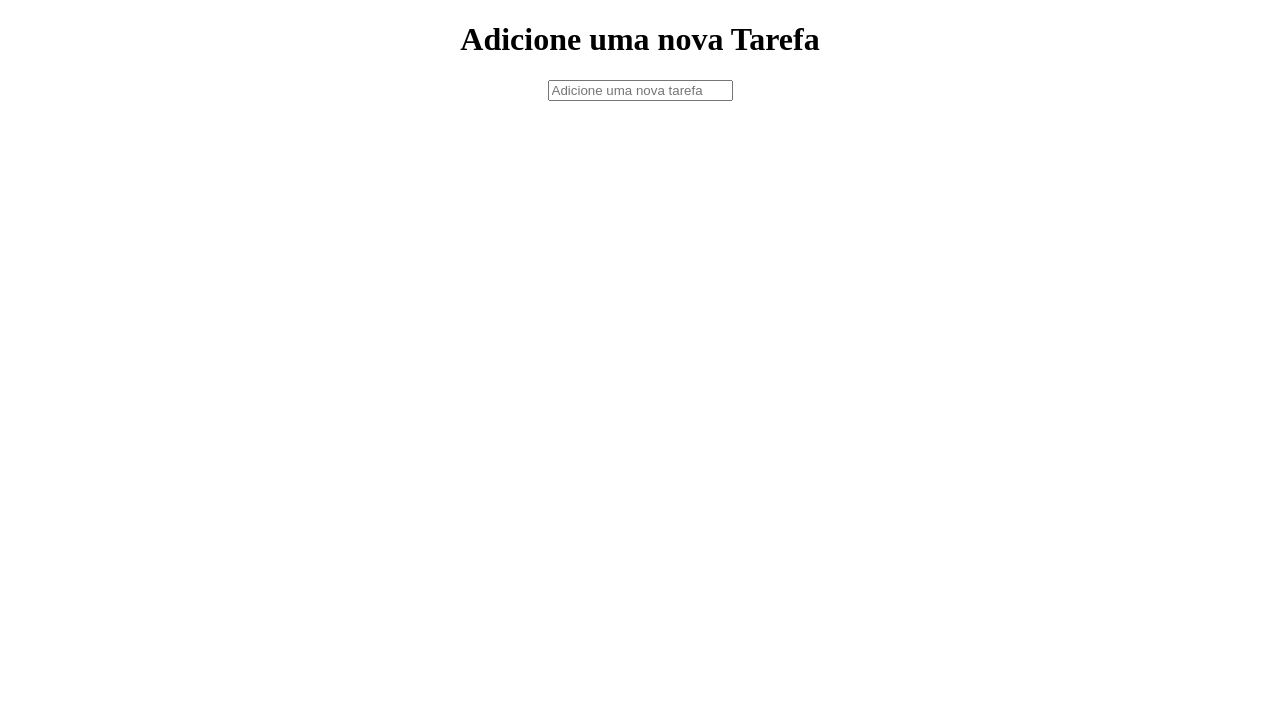
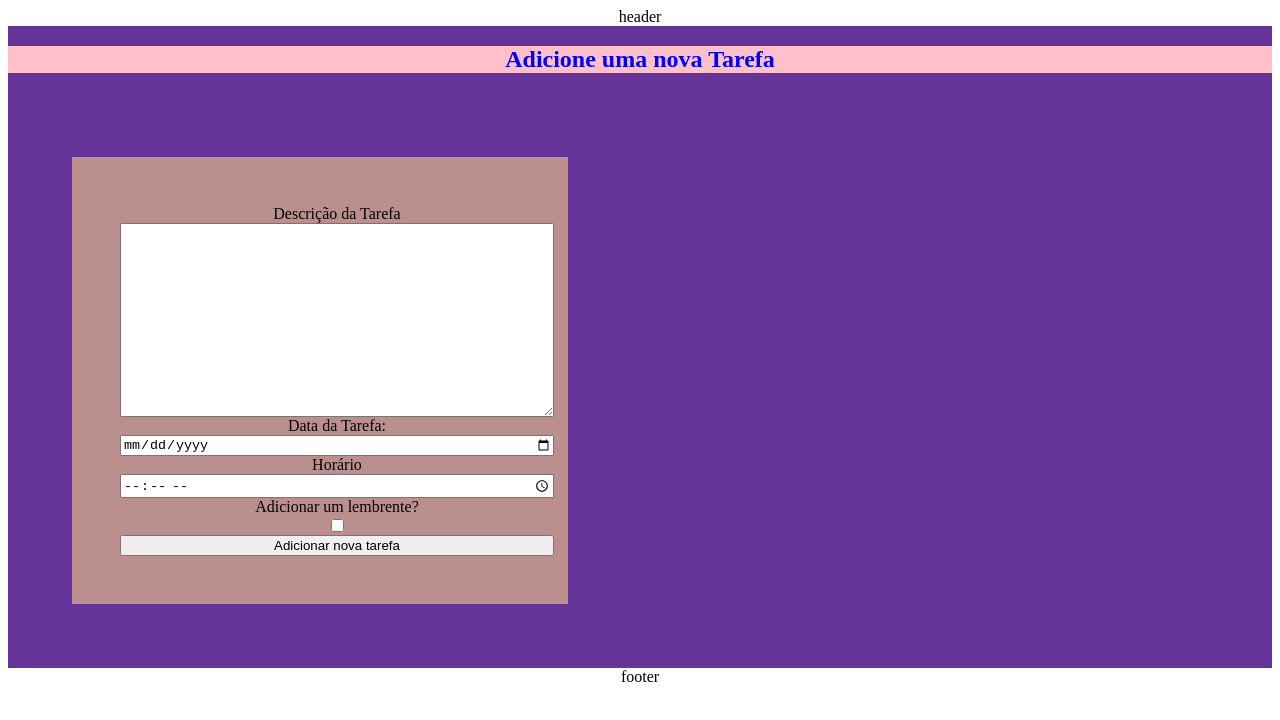
Before and after one commit to Tyfani21/proj-mod03, a React (Create React App) app in the folder projmod03/: page /add in a window 1280 px wide. Shown: the top 720 px of the page. Built offline with nearby package versions, Linux system fonts and the light colour scheme.

Commit message:
REACT
Signed-off-by: Tyfani21 <tyfani.abreu@gmail.com>

```diff
--- a/projmod03/src/App.js
+++ b/projmod03/src/App.js
@@ -2,15 +2,18 @@ import './App.scss';
 import { Switch, Route} from 'react-router-dom';
 import Home from './pages/home/home';
 import Addtaref from './pages/addtaref/Addtaref';
-
+import Header from './components/shared/header/header'
+import Footer from './components/shared/footer/footer'
 
 function App() {
   return (
     <div className="App">
+      <Header/>
       <Switch>
       <Route path="/" exact={true} component={Home}></Route>
       <Route path="/add" component={Addtaref}></Route>
       </Switch>
+      <Footer/>
     </div>
   );
 }
--- a/projmod03/src/components/shared/footer/footer.js
+++ b/projmod03/src/components/shared/footer/footer.js
@@ -3,7 +3,7 @@ import React from 'react'
 const Footer = () => {
     return (
         <div>
-        Footer
+            footer
         </div>
     )
 }
--- a/projmod03/src/components/shared/header/header.js
+++ b/projmod03/src/components/shared/header/header.js
@@ -3,7 +3,7 @@ import React from 'react'
 export const Header = () => {
     return (
         <div>
-            header
+        header
         </div>
     )
 }
--- a/projmod03/src/pages/addtaref/Addtaref.js
+++ b/projmod03/src/pages/addtaref/Addtaref.js
@@ -1,13 +1,25 @@
 import './addtaref.scss'
 import React from 'react'
 
+
 const NovaTarefa = () => {
-    return (<div>
+    return (<section className='add'>
 
         <h1>Adicione uma nova Tarefa</h1>
-        <input type='text' placeholder='Adicione uma nova tarefa'></input>
-
-    </div>)
+    <div className='group-form'>
+        <form className='add-form' /*onSubmit={handleSubmit}*/>
+        <label htmlFor='descricao' className='add-form-group-label'>Descrição da Tarefa</label>
+        <textarea type='text' id='describe' name='describe' className='add-form-group-area'></textarea>
+        <label htmlFor='data' className='add-form-group-label'>Data da Tarefa:</label>
+        <input type='date'></input>
+        <label htmlFor='hora' className='add-form-group-label'>Horário</label>
+        <input type='time'></input>
+        <label htmlFor='lembrete' className='add-form-group-label'>Adicionar um lembrente?</label>
+        <input type='checkbox'></input>
+        <button type='submit'>Adicionar nova tarefa</button>
+    </form>
+    </div>
+    </section>)
 
 }
 
--- a/projmod03/src/pages/addtaref/addtaref.scss
+++ b/projmod03/src/pages/addtaref/addtaref.scss
@@ -0,0 +1,38 @@
+@import '../../styles/styles.scss';
+
+section{
+    width: 100%;
+    height: 100%;
+}
+h1 {
+    color: blue;
+    background-color: pink;
+}
+
+.add{
+    background-color: rebeccapurple;
+    display: flex;
+    flex-wrap: wrap;
+    flex-direction: column;
+}
+.group-form{
+    flex-direction: column;
+    padding: 4rem;
+}
+
+.add-form{
+    background-color: rosybrown;
+    padding: 3rem;
+    display: flex;
+    flex-direction:column;
+    flex-wrap: wrap;
+    width: 25rem;
+
+}
+.add-form-group-area {
+    padding: 1rem;
+    display: flex;
+    width: 25rem;
+    height: 10rem;
+    flex-wrap: wrap;
+}
--- /dev/null
+++ b/projmod03/src/styles/colors.scss
@@ -0,0 +1,4 @@
+$color-primary:#00004F;
+$color-secundary: #3C1A7D;
+$color-sucess:#9F468F;
+$color-danger: #C0392B;
--- /dev/null
+++ b/projmod03/src/styles/styles.scss
@@ -0,0 +1,22 @@
+@mixin container {
+    width: 100%;
+    max-width: 1120px;
+    margin: 0 auto;
+    display: block;
+}
+
+@mixin  buttons {
+    padding: 1rem;
+    text-align: center;
+    border-radius: 5px;
+    outline: none;
+    cursor: pointer;
+    text-transform: uppercase;
+    color: #fff;
+    border: 1px solid purple;
+    width: 20%;
+    transition: .4s all;
+    &hover{
+        transform: scale(1.1);
+    }
+}
```
